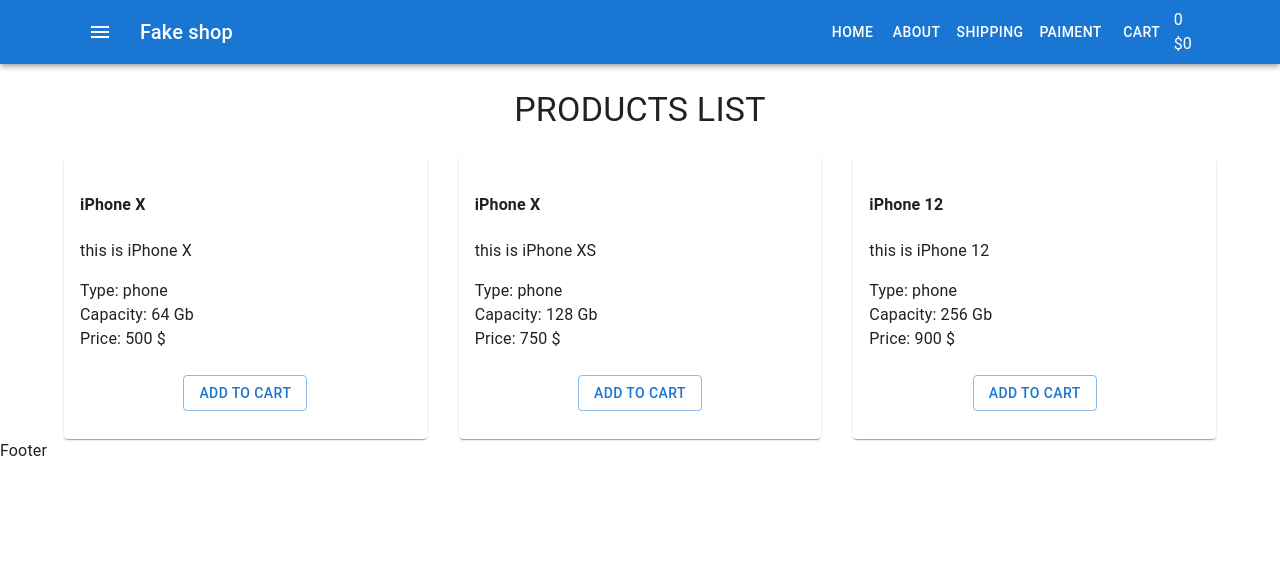
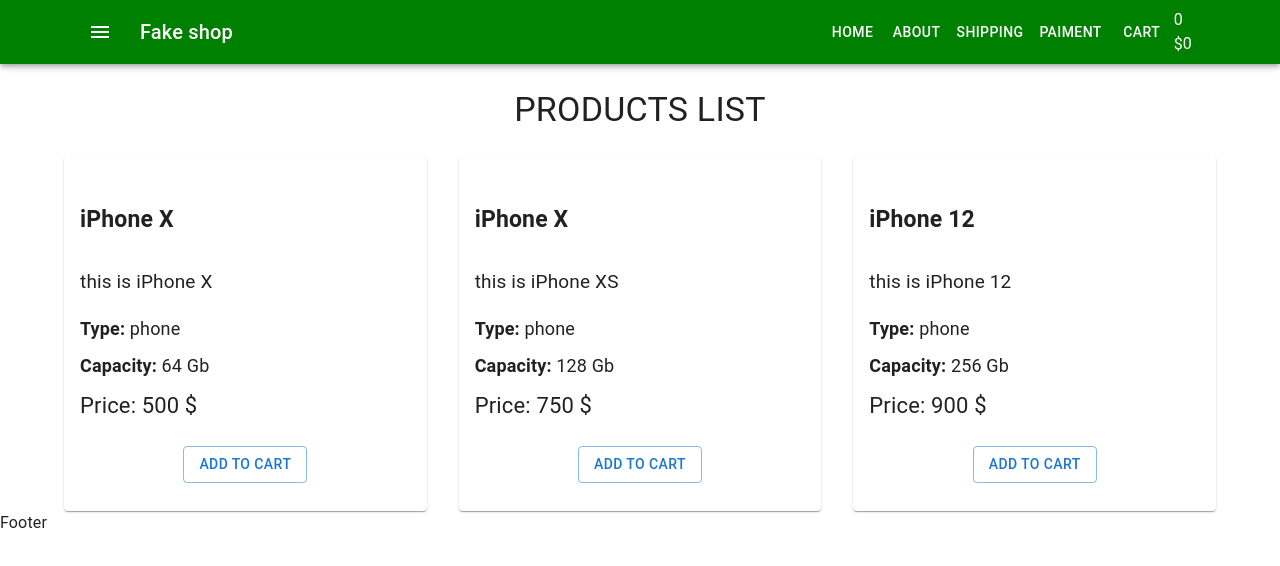
Before and after one commit to tezzzar/fake-shop, a React (Create React App) app: page / in a window 1280 px wide. Shown: the top 566 px of the page. Built offline with nearby package versions, Linux system fonts and the light colour scheme.

Commit message:
add inject styles

```diff
--- a/src/components/Products/ProductListItem.scss
+++ b/src/components/Products/ProductListItem.scss
@@ -1,5 +1,26 @@
 .btn-wrap {
-  display: flex;
-  justify-content: center;
-  margin-bottom: 20px;
+    display: flex;
+    justify-content: center;
+    margin-bottom: 20px;
 }
+
+.product {
+    h4 {
+        font-size: 23px;
+    }
+    .product-description {
+        font-size: 19px;
+    }
+
+    .product-price {
+        font-size: 22px;
+    }
+
+    .product-features {
+        margin-bottom: 10px;
+        font-size: 18px;
+        span {
+            font-weight: bold;
+        }
+    }
+}
--- a/src/components/Products/ProductListItem.tsx
+++ b/src/components/Products/ProductListItem.tsx
@@ -11,13 +11,19 @@
 
 const ProductListItem = (props: Props) => {
     return (
-        <Card>
+        <Card className="product">
             <CardContent>
                 <h4>{props.name}</h4>
-                <p>{props.description}</p>
-                <div>Type: {props.type}</div>
-                <div>Capacity: {props.capacity} Gb</div>
-                <div>Price: {props.price} $</div>
+                <p className="product-description">{props.description}</p>
+                <div className="product-features">
+                    <span>Type: </span>
+                    {props.type}
+                </div>
+                <div className="product-features">
+                    {' '}
+                    <span>Capacity:</span> {props.capacity} Gb
+                </div>
+                <div className="product-price">Price: {props.price} $</div>
             </CardContent>
             <CardActions className="btn-wrap">
                 <Button variant="outlined">Add to cart</Button>
--- a/src/container/App/App.tsx
+++ b/src/container/App/App.tsx
@@ -3,16 +3,19 @@
 import Main from 'container/Main/Main'
 import Footer from '../Footer/Footer'
 import Header from '../Header/Header'
+import { StyledEngineProvider } from '@mui/material'
 
 type Props = {}
 
 export const App = (props: Props) => {
     return (
         <>
-            <CssBaseline />
-            <Header />
-            <Main />
-            <Footer />
+            <StyledEngineProvider injectFirst>
+                <CssBaseline />
+                <Header />
+                <Main />
+                <Footer />
+            </StyledEngineProvider>
         </>
     )
 }
--- /dev/null
+++ b/src/container/Header/Header.scss
@@ -0,0 +1,3 @@
+.app-bar {
+    background-color: green;
+}
--- a/src/container/Header/Header.tsx
+++ b/src/container/Header/Header.tsx
@@ -7,13 +7,14 @@
 import Container from '@mui/material/Container'
 import Menu from 'components/Menu/Menu'
 import CartHeader from 'components/Cart/CartHeader'
+import './Header.scss'
 
 type Props = {}
 
 const Header = (props: Props) => {
     return (
         <>
-            <AppBar position="static">
+            <AppBar position="static" className="app-bar">
                 <Container maxWidth="lg">
                     <Toolbar>
                         <IconButton
```
